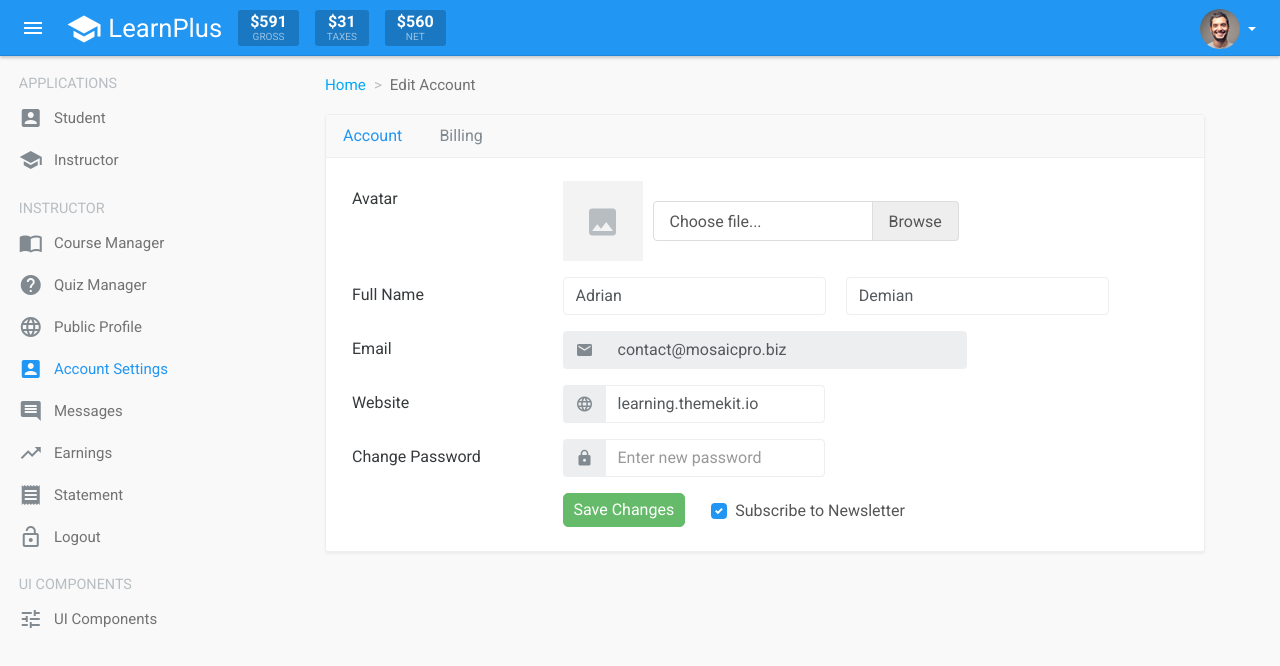
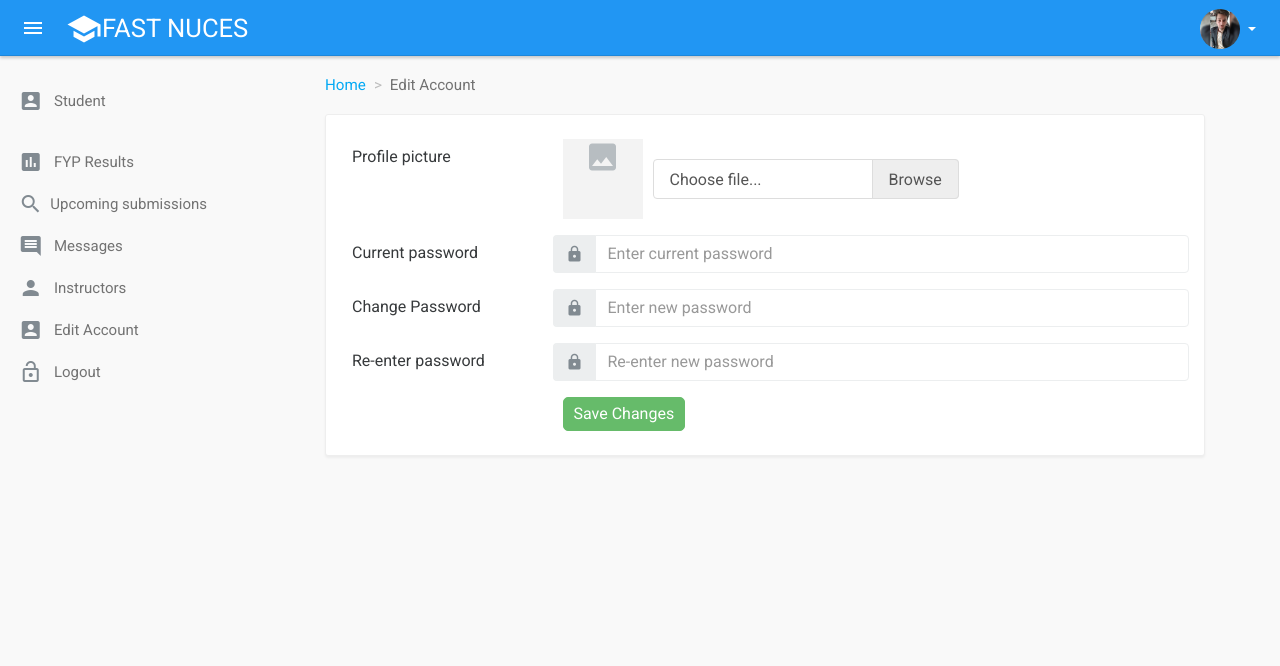
Before and after one commit to SyedSaifAli1234/fyp-check.github.io, a website: page dist/instructor-account.html in a window 1280 px wide. Drawn offline with Linux system fonts and the light colour scheme.

Commit message:
Changing haris wala a bit

```diff
--- a/dist/instructor-account.html
+++ b/dist/instructor-account.html
@@ -1,11 +1,8 @@
-<!DOCTYPE html>
-<html class="bootstrap-layout">
-
-<head>
+<html class="bootstrap-layout"><head>
   <meta charset="utf-8">
   <meta http-equiv="X-UA-Compatible" content="IE=edge">
   <meta name="viewport" content="width=device-width, initial-scale=1, shrink-to-fit=no">
-  <title>Instructor Account</title>
+  <title>Edit Account</title>
 
   <!-- Prevent the demo from appearing in search engines (REMOVE THIS) -->
   <meta name="robots" content="noindex">
@@ -21,53 +18,37 @@
 
 </head>
 
-<body class="layout-container ls-top-navbar si-l3-md-up">
+<body class="layout-container ls-top-navbar si-l3-md-up breakpoint-768">
 
   <!-- Navbar -->
   <nav class="navbar navbar-dark bg-primary navbar-full navbar-fixed-top">
 
     <!-- Toggle sidebar -->
-    <button class="navbar-toggler pull-xs-left" type="button" data-toggle="sidebar" data-target="#sidebarLeft"><span class="material-icons">menu</span></button>
+    <button class="navbar-toggler pull-xs-left active" type="button" data-toggle="sidebar" data-target="#sidebarLeft"><span class="material-icons">menu</span></button>
 
     <!-- Brand -->
-    <a href="index.html" class="navbar-brand"><i class="material-icons">school</i> LearnPlus</a>
+    <a href="index.html" class="navbar-brand"><i class="material-icons">school</i>FAST NUCES</a>
 
-    <ul class="nav navbar-nav pull-xs-left hidden-sm-down">
-      <li class="nav-item">
-        <div class="nav-stats">$591
-          <small>GROSS</small>
-        </div>
-      </li>
-      <li class="nav-item">
-        <div class="nav-stats">$31
-          <small>TAXES</small>
-        </div>
-      </li>
-      <li class="nav-item">
-        <div class="nav-stats">$560
-          <small>NET</small>
-        </div>
-      </li>
-    </ul>
+    <!-- Search -->
+
+    <!-- // END Search -->
+
+
 
     <!-- Menu -->
     <ul class="nav navbar-nav pull-xs-right">
 
+
+
       <!-- User dropdown -->
       <li class="nav-item dropdown">
-        <a class="nav-link active dropdown-toggle" data-toggle="dropdown" href="#" role="button" aria-haspopup="false">
-          <img src="assets/images/people/50/guy-6.jpg" alt="Avatar" class="img-circle" width="40">
+        <a class="nav-link active dropdown-toggle p-a-0" data-toggle="dropdown" href="#" role="button" aria-haspopup="false">
+          <img src="assets/images/people/50/dad.jpg" alt="Avatar" class="img-circle" width="40">
         </a>
-        <div class="dropdown-menu dropdown-menu-right dropdown-menu-list">
-          <a class="dropdown-item" href="instructor-account.html">
-            <i class="material-icons md-18">lock</i>
-            <span class="icon-text">Edit Account</span>
-          </a>
-          <a class="dropdown-item" href="instructor-profile.html">
-            <i class="material-icons md-18">person</i>
-            <span class="icon-text">Public Profile</span>
-          </a>
-          <a class="dropdown-item" href="#">Logout</a>
+        <div class="dropdown-menu dropdown-menu-right dropdown-menu-list" aria-labelledby="Preview">
+          <a class="dropdown-item" href="account-edit.html"><i class="material-icons md-18">lock</i> <span class="icon-text">Edit Account</span></a>
+          <a class="dropdown-item" href="profile.html"><i class="material-icons md-18">person</i> <span class="icon-text">Public Profile</span></a>
+          <a class="dropdown-item" href="login.html">Logout</a>
         </div>
       </li>
       <!-- // END User dropdown -->
@@ -78,116 +59,61 @@
   </nav>
   <!-- // END Navbar -->
   <!-- Sidebar -->
-  <div class="sidebar sidebar-left si-si-3 sidebar-visible-md-up sidebar-light ls-top-navbar-xs-up sidebar-transparent-md" id="sidebarLeft" data-scrollable>
-    <div class="sidebar-heading">APPLICATIONS</div>
+  <div class="sidebar sidebar-left sidebar-light sidebar-visible-md-up si-si-3 ls-top-navbar-xs-up sidebar-transparent-md sidebar-visible" id="sidebarLeft" data-scrollable="">
+    <div class="sidebar-heading"></div>
     <ul class="sidebar-menu">
+      <li class="sidebar-menu-item">
+
+      </li>
       <li class="sidebar-menu-item">
         <a class="sidebar-menu-button" href="index.html">
           <i class="sidebar-menu-icon material-icons">account_box</i> Student
         </a>
       </li>
+    </ul>
+    <ul class="sidebar-menu">
+
+
+
+
       <li class="sidebar-menu-item">
-        <a class="sidebar-menu-button" href="instructor-dashboard.html">
-          <i class="sidebar-menu-icon material-icons">school</i> Instructor
+        <a class="sidebar-menu-button" href="quiz-results.html">
+          <i class="sidebar-menu-icon material-icons">poll</i>&nbsp;FYP Results
         </a>
       </li>
-    </ul>
-    <div class="sidebar-heading">Instructor</div>
-    <ul class="sidebar-menu">
+
       <li class="sidebar-menu-item">
-        <a class="sidebar-menu-button" href="instructor-courses.html">
-          <i class="sidebar-menu-icon material-icons">import_contacts</i> Course Manager
+        <a class="sidebar-menu-button" href="my-courses.html">
+          <i class="sidebar-menu-icon material-icons">search</i>Upcoming submissions &nbsp; &nbsp; &nbsp; &nbsp;</a>
+      </li>
+      <li class="sidebar-menu-item">
+        <a class="sidebar-menu-button" href="chat.html">
+          <i class="sidebar-menu-icon material-icons">comment</i> Messages
+
         </a>
       </li>
-      <li class="sidebar-menu-item">
-        <a class="sidebar-menu-button" href="instructor-quizes.html">
-          <i class="sidebar-menu-icon material-icons">help</i> Quiz Manager
+
+        <li class="sidebar-menu-item">
+        <a class="sidebar-menu-button" href="instructor-profile.html">
+          <i class="sidebar-menu-icon material-icons">person</i> Instructors
         </a>
       </li>
-      <li class="sidebar-menu-item">
-        <a class="sidebar-menu-button" href="instructor-profile.html">
-          <i class="sidebar-menu-icon material-icons">language</i> Public Profile
+
+       <li class="sidebar-menu-item">
+        <a class="sidebar-menu-button" href="account-edit.html">
+          <i class="sidebar-menu-icon material-icons">account_box</i> Edit Account
         </a>
-      </li>
-      <li class="sidebar-menu-item active">
-        <a class="sidebar-menu-button" href="instructor-account.html">
-          <i class="sidebar-menu-icon material-icons">account_box</i> Account Settings
-        </a>
-      </li>
-      <li class="sidebar-menu-item">
-        <a class="sidebar-menu-button" href="instructor-messages.html">
-          <i class="sidebar-menu-icon material-icons">comment</i> Messages
-        </a>
-      </li>
-      <li class="sidebar-menu-item">
-        <a class="sidebar-menu-button" href="instructor-earnings.html">
-          <i class="sidebar-menu-icon material-icons">trending_up</i> Earnings
-        </a>
-      </li>
-      <li class="sidebar-menu-item">
-        <a class="sidebar-menu-button" href="instructor-statement.html">
-          <i class="sidebar-menu-icon material-icons">receipt</i> Statement
-        </a>
-      </li>
-      <li class="sidebar-menu-item">
+      </li><li class="sidebar-menu-item">
         <a class="sidebar-menu-button" href="login.html">
           <i class="sidebar-menu-icon material-icons">lock_open</i> Logout
         </a>
       </li>
     </ul>
-    <!-- Components menu -->
-    <div class="sidebar-heading">UI Components</div>
-    <ul class="sidebar-menu">
-      <li class="sidebar-menu-item">
-        <a class="sidebar-menu-button" href="#">
-          <i class="sidebar-menu-icon material-icons">tune</i> UI Components
-        </a>
-        <ul class="sidebar-submenu sm-condensed">
-          <li class="sidebar-menu-item">
-            <a class="sidebar-menu-button" href="ui-buttons.html">Buttons</a>
-          </li>
-          <li class="sidebar-menu-item">
-            <a class="sidebar-menu-button" href="ui-cards.html">Cards</a>
-          </li>
-          <li class="sidebar-menu-item">
-            <a class="sidebar-menu-button" href="ui-tabs.html">Tabs</a>
-          </li>
-          <li class="sidebar-menu-item">
-            <a class="sidebar-menu-button" href="ui-tree.html">Tree</a>
-          </li>
-          <li class="sidebar-menu-item">
-            <a class="sidebar-menu-button" href="ui-nestable.html">Nestable</a>
-          </li>
-          <li class="sidebar-menu-item">
-            <a class="sidebar-menu-button" href="ui-notifications.html">Notifications</a>
-          </li>
-          <li class="sidebar-menu-item">
-            <a class="sidebar-menu-button" href="ui-progress.html">Progress Bars</a>
-          </li>
-          <li class="sidebar-menu-item">
-            <a class="sidebar-menu-button" href="ui-forms.html">Forms</a>
-          </li>
-          <li class="sidebar-menu-item">
-            <a class="sidebar-menu-button" href="ui-tables.html">Tables</a>
-          </li>
-          <li class="sidebar-menu-item">
-            <a class="sidebar-menu-button" href="ui-charts.html">Charts</a>
-          </li>
-          <li class="sidebar-menu-item">
-            <a class="sidebar-menu-button" href="ui-calendar.html">Calendar</a>
-          </li>
-          <li class="sidebar-menu-item">
-            <a class="sidebar-menu-button" href="ui-maps-vector.html">Maps Vector</a>
-          </li>
-        </ul>
-      </li>
-    </ul>
-    <!-- // END Components Menu -->
   </div>
   <!-- // END Sidebar -->
 
   <!-- Content -->
-  <div class="layout-content" data-scrollable>
+  <div class="layout-content" data-scrollable="">
     <div class="container-fluid">
 
       <ol class="breadcrumb">
@@ -196,19 +122,12 @@
       </ol>
 
       <div class="card">
-        <ul class="nav nav-tabs">
-          <li class="nav-item">
-            <a class="nav-link active" href="#first" data-toggle="tab">Account</a>
-          </li>
-          <li class="nav-item">
-            <a class="nav-link" href="#second" data-toggle="tab">Billing</a>
-          </li>
-        </ul>
+
         <div class="p-a-2 tab-content">
           <div class="tab-pane active" id="first">
             <form action="#" class="form-horizontal">
               <div class="form-group row">
-                <label for="avatar" class="col-sm-3 form-control-label">Avatar</label>
+                <label for="avatar" class="col-sm-3 form-control-label">Profile picture</label>
                 <div class="col-sm-9">
                   <div class="media">
                     <div class="media-left">
@@ -224,50 +143,38 @@
                     </div>
                   </div>
                 </div>
-              </div>
-              <div class="form-group row">
-                <label for="name" class="col-sm-3 form-control-label">Full Name</label>
-                <div class="col-sm-8">
-                  <div class="row">
-                    <div class="col-md-6">
-                      <input type="text" class="form-control" placeholder="First Name" value="Adrian">
-                    </div>
-                    <div class="col-md-6">
-                      <input type="text" class="form-control" placeholder="Last Name" value="Demian">
-                    </div>
+              </div><div class="form-group row">
+                <label for="password" class="col-sm-3 form-control-label">Current password</label>
+                <div>
+                  <div class="input-group">
+                    <span class="input-group-addon" id="basic-addon3">
+                <i class="material-icons md-18 text-muted">lock</i>
+              </span>
+                    <input type="text" class="form-control" placeholder="Enter current password">
                   </div>
                 </div>
               </div>
+
+
+
               <div class="form-group row">
-                <label for="email" class="col-sm-3 form-control-label">Email</label>
-                <div class="col-sm-6 col-md-6">
+                <label for="password" class="col-sm-3 form-control-label">Change Password</label>
+                <div>
                   <div class="input-group">
-                    <span class="input-group-addon" id="basic-addon1">
-								<i class="material-icons md-18 text-muted">mail</i>
-							</span>
-                    <input type="text" class="form-control" placeholder="Email Address" value="contact@mosaicpro.biz" disabled>
+                    <span class="input-group-addon" id="basic-addon3">
+                <i class="material-icons md-18 text-muted">lock</i>
+              </span>
+                    <input type="text" class="form-control" placeholder="Enter new password">
                   </div>
                 </div>
-              </div>
-              <div class="form-group row">
-                <label for="website" class="col-sm-3 form-control-label">Website</label>
-                <div class="col-sm-6 col-md-4">
-                  <div class="input-group">
-                    <span class="input-group-addon" id="basic-addon2">
-								<i class="material-icons md-18 text-muted">language</i>
-							</span>
-                    <input type="text" class="form-control" placeholder="www." value="learning.themekit.io">
-                  </div>
-                </div>
-              </div>
-              <div class="form-group row">
-                <label for="password" class="col-sm-3 form-control-label">Change Password</label>
-                <div class="col-sm-6 col-md-4">
+              </div><div class="form-group row">
+                <label for="password" class="col-sm-3 form-control-label">Re-enter password</label>
+                <div>
                   <div class="input-group">
                     <span class="input-group-addon" id="basic-addon3">
-								<i class="material-icons md-18 text-muted">lock</i>
-							</span>
-                    <input type="text" class="form-control" placeholder="Enter new password">
+                <i class="material-icons md-18 text-muted">lock</i>
+              </span>
+                    <input type="text" class="form-control" placeholder="Re-enter new password">
                   </div>
                 </div>
               </div>
@@ -277,12 +184,7 @@
                     <div class="media-left">
                       <a href="#" class="btn btn-success btn-rounded">Save Changes</a>
                     </div>
-                    <div class="media-body media-middle p-l-1">
-                      <label class="c-input c-checkbox">
-                        <input type="checkbox" checked>
-                        <span class="c-indicator"></span> Subscribe to Newsletter
-                      </label>
-                    </div>
+
                   </div>
                 </div>
               </div>
@@ -307,7 +209,7 @@
                 <label for="country" class="col-sm-3 form-control-label">Country</label>
                 <div class="col-sm-6 col-md-4">
                   <select class="c-select form-control">
-                    <option value="1" selected>USA</option>
+                    <option value="1" selected="">USA</option>
                     <option value="2">India</option>
                     <option value="3">United Kingdom</option>
                   </select>
@@ -387,6 +289,6 @@
   <!-- App JS -->
   <script src="assets/js/main.min.js"></script>
 
-</body>
 
-</html>
+
+</body></html>
```
Also changed, not shown: dist/browse-instrutors.html (renamed from dist/browse-courses.html, +19 -35 lines).
